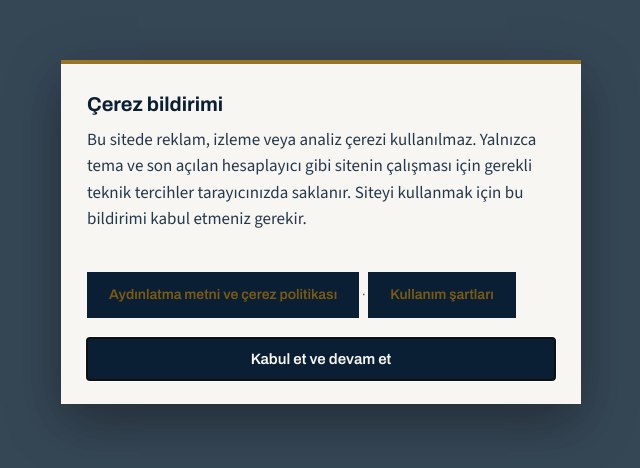
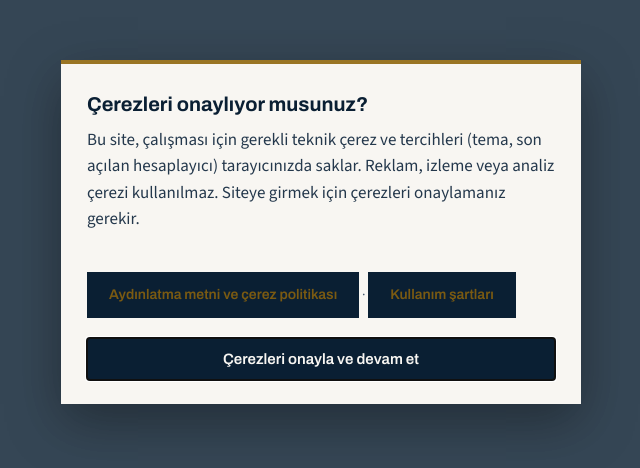
Before and after one commit to mithatsmmmofis-spec/mgconsulting, a plain HTML site: page 404.html in a window 1280 px wide. Shown: the part 168-636 px from the top of the page, without its empty margins (319-959 px from the left). Drawn offline with Linux system fonts and the light colour scheme.

Commit message:
Cerez onayi: yeni kayit anahtari ve dogrudan "cerezleri onayla" metni
Eski seritte "Tamam"a basanlar onay ekranini hic gormuyordu (ayni mg-ck anahtari).
Onay artik mg-onay anahtarinda; herkes ekrani bir kez gorur. Baslik ve dugme
"Cerezleri onayliyor musunuz? / Cerezleri onayla ve devam et" oldu.

Co-Authored-By: Claude Opus 5.5 <noreply@anthropic.com>

```diff
--- a/404.html
+++ b/404.html
@@ -16,7 +16,7 @@
  <p>Bağlantı değişmiş veya sayfa kaldırılmış olabilir. Ana sayfadan devam edebilirsiniz.</p>
  <a href="/">Ana sayfaya dön</a>
 </div>
-<script src="/assets/onay.js?v=20261117"></script>
+<script src="/assets/onay.js?v=20261118"></script>
 <script src="/assets/hit.js"></script>
 </body>
 </html>
--- a/assets/onay.js
+++ b/assets/onay.js
@@ -1,17 +1,17 @@
 /* Cerez onay ekrani: kabul edilmeden siteye girilmez.
-   Kabul bilgisi tarayicida "mg-ck" anahtarinda tutulur (eski bilgilendirme seridiyle ayni anahtar).
+   Kabul bilgisi tarayicida "mg-onay" anahtarinda tutulur. Eski seritteki "Tamam" (mg-ck) onay sayilmaz.
    Aydinlatma metni ve kullanim sartlari sayfalarinda bu betik yuklenmez; metinler kabulden once okunabilir. */
 (function(){
-  var KEY="mg-ck";
+  var KEY="mg-onay";
   try{ if(localStorage.getItem(KEY)==="1") return; }catch(e){}
 
   var T={
-    tr:{h:"Çerez bildirimi",
-        p:"Bu sitede reklam, izleme veya analiz çerezi kullanılmaz. Yalnızca tema ve son açılan hesaplayıcı gibi sitenin çalışması için gerekli teknik tercihler tarayıcınızda saklanır. Siteyi kullanmak için bu bildirimi kabul etmeniz gerekir.",
-        a:"Aydınlatma metni ve çerez politikası", u:"Kullanım şartları", b:"Kabul et ve devam et"},
-    en:{h:"Cookie notice",
-        p:"This site uses no advertising, tracking or analytics cookies. Only technical preferences needed for the site to work, such as the theme and the calculator you last opened, are kept in your browser. You must accept this notice to use the site.",
-        a:"Data protection notice and cookie policy", u:"Terms of use", b:"Accept and continue"}
+    tr:{h:"Çerezleri onaylıyor musunuz?",
+        p:"Bu site, çalışması için gerekli teknik çerez ve tercihleri (tema, son açılan hesaplayıcı) tarayıcınızda saklar. Reklam, izleme veya analiz çerezi kullanılmaz. Siteye girmek için çerezleri onaylamanız gerekir.",
+        a:"Aydınlatma metni ve çerez politikası", u:"Kullanım şartları", b:"Çerezleri onayla ve devam et"},
+    en:{h:"Do you accept cookies?",
+        p:"This site keeps the technical cookies and preferences it needs to work (theme, the calculator you last opened) in your browser. No advertising, tracking or analytics cookies are used. You must accept cookies to enter the site.",
+        a:"Data protection notice and cookie policy", u:"Terms of use", b:"Accept cookies and continue"}
   };
   function lang(){
     var h=(location.hash||"").replace("#","").toLowerCase();
@@ -56,7 +56,7 @@
     try{btn.focus({preventScroll:true});}catch(e){btn.focus();}
   }
   function accept(){
-    try{localStorage.setItem(KEY,"1");}catch(e){}
+    try{localStorage.setItem(KEY,"1");localStorage.setItem("mg-ck","1");}catch(e){}
     others.forEach(function(el){el.removeAttribute("inert");el.removeAttribute("aria-hidden");});
     root.style.overflow=prevOverflow;
     if(ov.parentNode)ov.parentNode.removeChild(ov);
```
Also changed, not shown: asistan.html (+1 -1 lines), check-up.html (+1 -1 lines), hesaplamalar.html (+1 -1 lines), index.html (+1 -1 lines), yazilar/binek-otomobil-gider-kisitlamasi-kaydi.html (+1 -1 lines), yazilar/enflasyon-muhasebesi-duzeltme-kaydi.html (+1 -1 lines), yazilar/finansman-gider-kisitlamasi-ornek.html (+1 -1 lines), yazilar/gecici-vergi-2026-donemleri.html (+1 -1 lines), yazilar/index.html (+1 -1 lines), yazilar/kidem-ihbar-tazminati-hesaplama-2026.html (+1 -1 lines).
